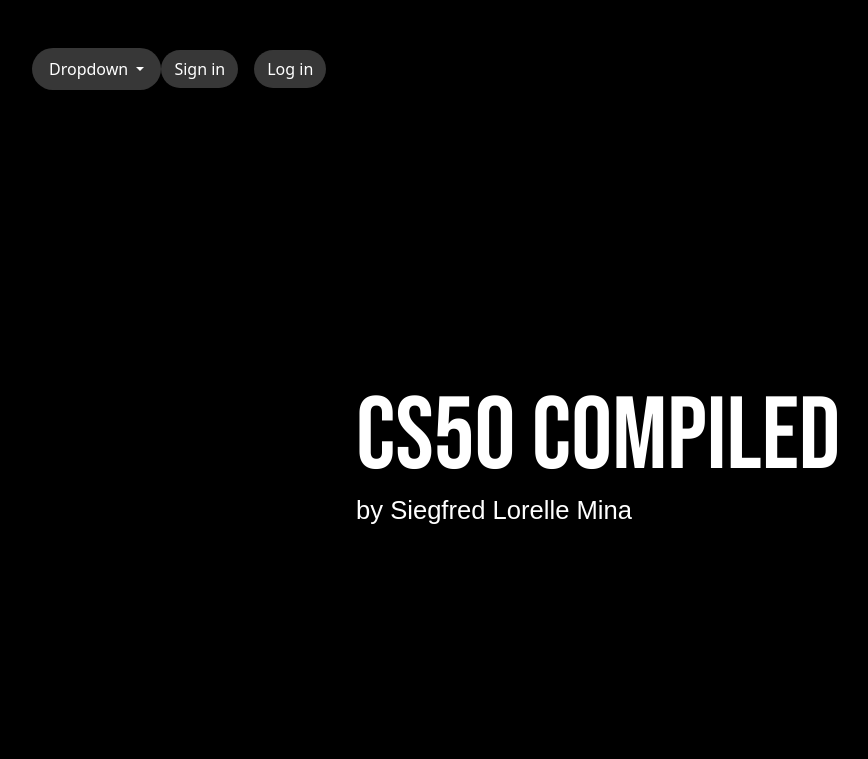
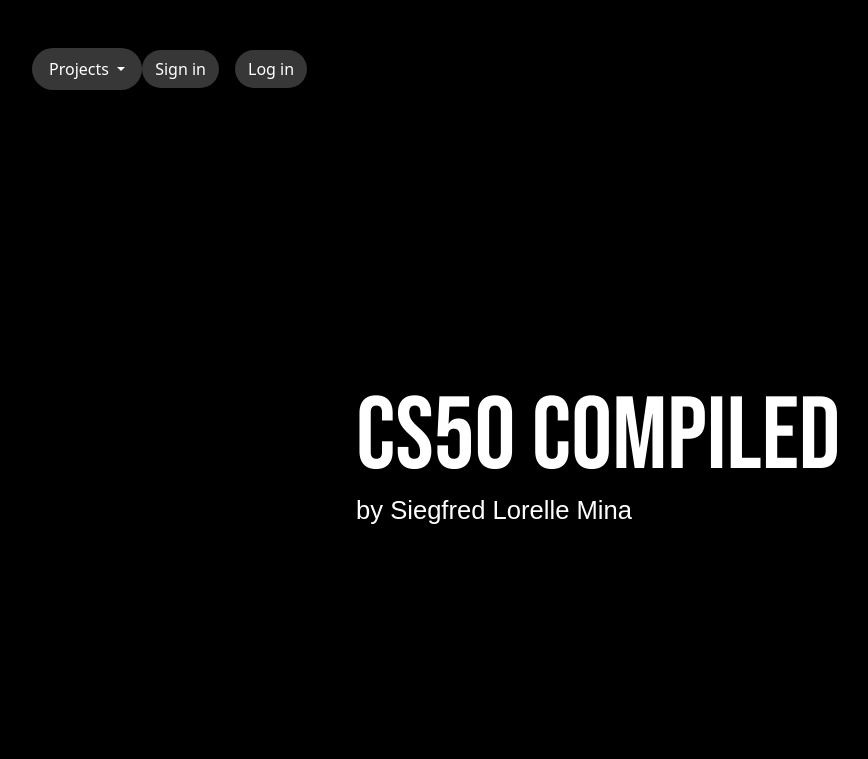
Before and after one commit to SiegfredLorelle/compiled-50, a Flask app: page /promotional in a window 1280 px wide. Shown: the top 759 px of the page, without its empty margins (28-896 px from the left). Run offline with Flask 2, Linux system fonts and the light colour scheme; some libraries are stand-ins or nearby versions; some web fonts are replaced.

Commit message:
7th commit - satisfied with front end of promotional page

```diff
--- a/static/styles.css
+++ b/static/styles.css
@@ -12,19 +12,20 @@
     width: 100%;
 }
 
-/* li #navbarDropdown, #nav-button {
-    background-color: gray;
-} */
-
-#left-side .nav-header nav .container-fluid li a, #nav-button-left {
+#left-side .nav-header nav .container-fluid li .nav-link, #nav-button-left {
     background-color: rgb(55, 55, 55);
     color: white;
 }
 
-#right-side .nav-header nav .container-fluid li a, #nav-button-right {
+#right-side .nav-header nav .container-fluid li .nav-link, #nav-button-right {
     background-color: rgb(200, 200, 200);
     color: black;
 }
+
+.dropdown-menu {
+    background-color: white;
+}
+
 
 #title-container .side {
     height:95vh;
--- a/templates/promotional.html
+++ b/templates/promotional.html
@@ -9,15 +9,14 @@
         <link crossorigin="anonymous" href="https://cdn.jsdelivr.net/npm/bootstrap@5.1.3/dist/css/bootstrap.min.css" integrity="sha384-1BmE4kWBq78iYhFldvKuhfTAU6auU8tT94WrHftjDbrCEXSU1oBoqyl2QvZ6jIW3" rel="stylesheet">
         <script crossorigin="anonymous" src="https://cdn.jsdelivr.net/npm/bootstrap@5.1.3/dist/js/bootstrap.bundle.min.js" integrity="sha384-ka7Sk0Gln4gmtz2MlQnikT1wXgYsOg+OMhuP+IlRH9sENBO0LRn5q+8nbTov4+1p"></script>
 
-
         <!-- https://fonts.google.com/specimen/Bebas+Neue -->
         <link rel="preconnect" href="https://fonts.googleapis.com">
         <link rel="preconnect" href="https://fonts.gstatic.com" crossorigin>
         <link href="https://fonts.googleapis.com/css2?family=Bebas+Neue&display=swap" rel="stylesheet">
         <link href="https://fonts.googleapis.com/css2?family=Barlow+Condensed:wght@300&display=swap" rel="stylesheet">
 
-        <!-- https://favicon.io/emoji-favicons/money-bag/ -->
-        <!-- <link href="/static/favicon.ico" rel="icon"> -->
+        <!-- https://fonts.google.com/icons?icon.query=stack -->
+        <link href="/static/icon.png" rel="icon">
 
         <link href="/static/styles.css" rel="stylesheet">
 
@@ -39,7 +38,7 @@
                   <div class="container-fluid">
                     <li class="nav-item dropdown">
                       <a class="nav-link btn rounded-pill dropdown-toggle" href="#" id="navbarDropdown" role="button" data-bs-toggle="dropdown" aria-expanded="false">
-                        Dropdown
+                        Projects
                       </a>
                       <ul class="dropdown-menu" aria-labelledby="navbarDropdown">
                         <li><a class="dropdown-item" href="#">Mario</a></li>
@@ -67,10 +66,10 @@
                   <div class="container-fluid">
                     <li class="nav-item dropdown">
                       <a class="nav-link rounded-pill dropdown-toggle" href="#" id="navbarDropdown" role="button" data-bs-toggle="dropdown" aria-expanded="false">
-                        Dropdown
+                        Projects
                       </a>
                       <ul class="dropdown-menu" aria-labelledby="navbarDropdown">
-                        <li><a class="dropdown-item" href="#">Action</a></li>
+                        <li><a class="dropdown-item" href="#">Mario</a></li>
                         <li><a class="dropdown-item" href="#">Another action</a></li>
                         <li><a class="dropdown-item" href="#">Something else here</a></li>
                       </ul>
```
Also changed, not shown: app.py (+5 -3 lines), static/icon.png (added).
